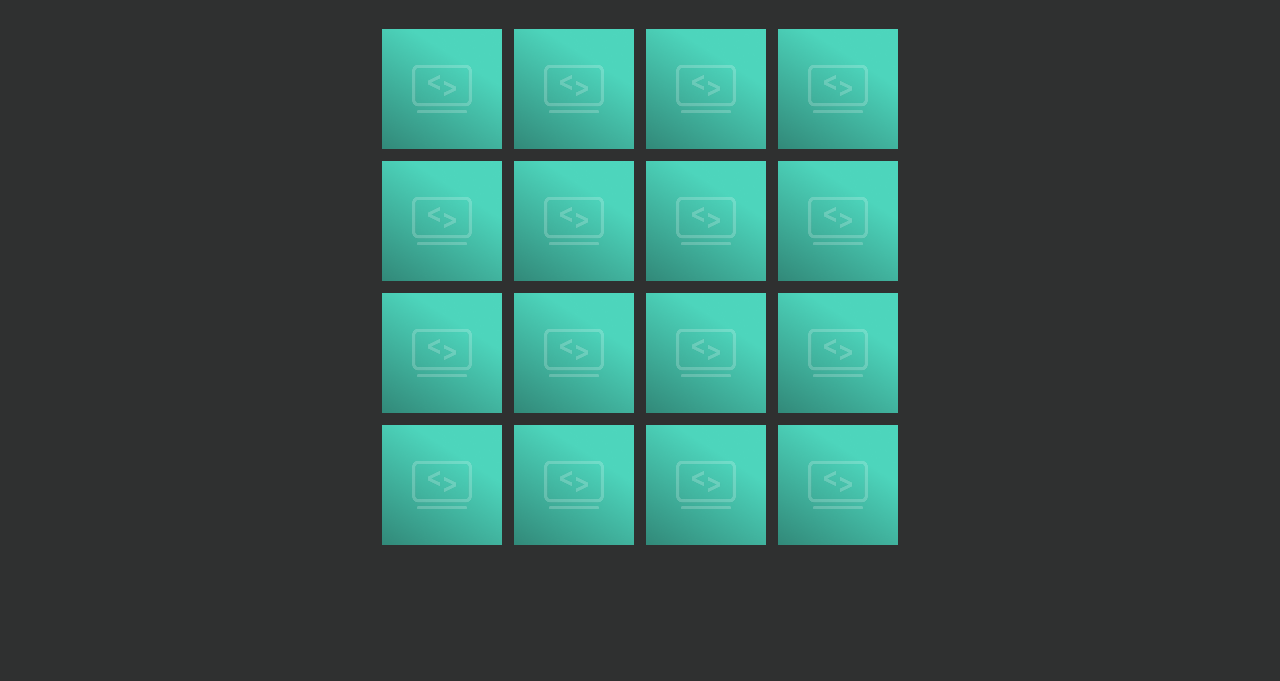
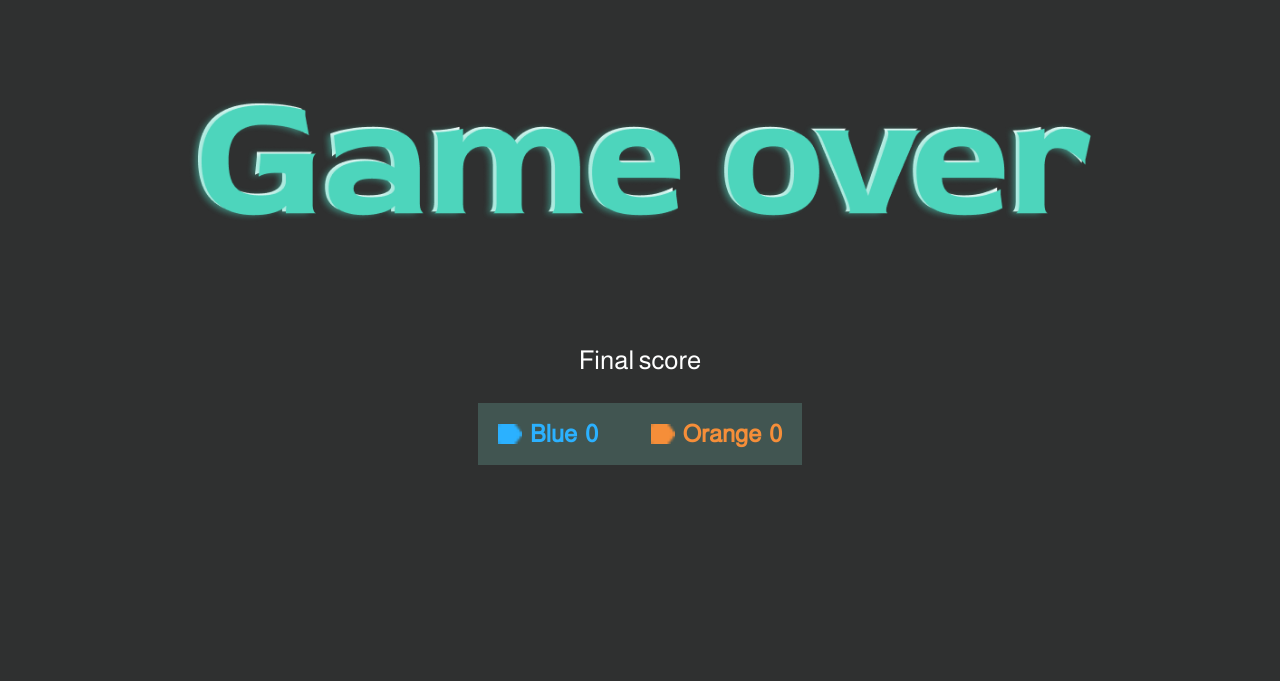
Before and after one commit to Kevin-Developer-B/memoryApp, a website built with Vite: page index.html in a window 1280 px wide. Shown: the part 119-800 px from the top of the page. Built offline with nearby package versions, Linux system fonts and the light colour scheme.

Commit message:
added switch current player and update scoreboard

```diff
--- a/src/main.ts
+++ b/src/main.ts
@@ -2,6 +2,7 @@ import './style/style.scss'
 import { startScreeTemplate } from './templates/startScreenTemplate';
 import { settingScreenTemplate } from './templates/settingScreenTemplate';
 import { gameScreenTemplate } from './templates/gameScreenTemplate';
+import { endScreenTemplate } from './templates/endScreenTemplate';
 import { Game } from './interfaces';
 
 let gameState: Game = {
@@ -9,7 +10,9 @@ let gameState: Game = {
 };
 
 let matchState = {
-    currentPlayer: gameState.playerColor
+    currentPlayer: gameState.playerColor,
+    blueScore: 0,
+    orangeScore: 0
 }
 
 type Card = {
@@ -19,7 +22,7 @@ type Card = {
     isMatched: boolean;
 }
 
-startGame()
+endScreen()
 
 function init() {
     const startScreenRef = document.getElementById('startScreen')!;
@@ -149,17 +152,10 @@ function startGame() {
     if (gameScreenRef) {
         gameScreenRef.innerHTML = gameScreenTemplate();
         applyTheme();
+        resetMatchState()
+        displayScore();
+        displayCurrentPlayer();
     }
-
-
-    let color = document.getElementById('color');
-    if (color && matchState.currentPlayer === "blue") {
-        color.classList.add("blue-label")
-    } else {
-        color?.classList.add("orange-label")
-    }
-
-
 
     let size = gameState.cardSize ?? 16;
     let cards: Card[] = shuffle(createPairs(size));
@@ -222,11 +218,12 @@ function startGame() {
     function checkMatch() {
         if (!firstCard || !secondCard) return;
 
-        const isMatch =
+        const isMatch: boolean =
             firstCard.dataset.value === secondCard.dataset.value;
 
         if (isMatch) {
             disableCards();
+            endTurn(isMatch);
         } else {
             unflipCards();
         }
@@ -235,8 +232,6 @@ function startGame() {
     function disableCards() {
         firstCard?.classList.add("matched");
         secondCard?.classList.add("matched");
-
-        resetBoard();
     }
 
     function unflipCards() {
@@ -245,15 +240,63 @@ function startGame() {
         setTimeout(() => {
             firstCard?.classList.remove("is-flipped");
             secondCard?.classList.remove("is-flipped");
+            endTurn(false)
+        }, 800);
 
-            resetBoard();
-        }, 800);
     }
 
     function resetBoard() {
         firstCard = null;
         secondCard = null;
         lockBoard = false;
+    }
+
+    function endTurn(isMatch: boolean) {
+        if (isMatch === true) {
+            if (matchState.currentPlayer === "blue") {
+                matchState.blueScore++;
+            } else {
+                matchState.orangeScore++
+            }
+            displayScore();
+        } else {
+            matchState.currentPlayer = matchState.currentPlayer === "blue" ? "orange" : "blue" ;
+        }
+        displayCurrentPlayer();
+        resetBoard();
+    }
+
+    function displayCurrentPlayer() {
+        let color = document.getElementById('color');
+        if (!color) return;
+
+        if (matchState.currentPlayer === "blue") {
+            color.classList.add("blue-label");
+            color.classList.remove("orange-label");
+        } else {
+            color?.classList.add("orange-label");
+            color?.classList.remove("blue-label");
+        }
+    }
+
+    function displayScore() {
+        const blueEl = document.getElementById("blueScore");
+        const orangeEl = document.getElementById("orangeScore");
+
+        if (blueEl) {
+            blueEl.textContent = matchState.blueScore.toString();
+        }
+
+        if (orangeEl) {
+            orangeEl.textContent = matchState.orangeScore.toString();
+        }
+    }
+
+    function resetMatchState() {
+        matchState.blueScore = 0;
+        matchState.orangeScore = 0;
+        displayScore();
+        displayCurrentPlayer();
     }
 
     function applyTheme() {
@@ -326,3 +369,10 @@ function startGame() {
             .sort(() => Math.random() - 0.5);
     }
 }
+
+function endScreen() {
+    const endScreenRef = document.getElementById('settingScreen');
+    if (endScreenRef) {
+        endScreenRef.innerHTML = endScreenTemplate();
+    }
+}
--- a/src/style/components/_main.scss
+++ b/src/style/components/_main.scss
@@ -2,3 +2,4 @@
 @forward 'buttons';
 @forward 'startScreenTemplate';
 @forward 'settingScreenTemplate';
+@forward 'endScreenTemplate';
--- /dev/null
+++ b/src/style/components/endScreenTemplate.scss
@@ -0,0 +1,81 @@
+.endScreen {
+    height: 100%;
+    min-height: 100vh;
+    width: 100%;
+    display: flex;
+    align-items: center;
+    justify-content: center;
+    font-family: "RedRose";
+
+    &__box {
+        height: 367px;
+        width: 990px;
+        display: flex;
+        flex-direction: column;
+        align-items: center;
+        justify-content: space-between;
+    }
+}
+
+.gameover-img {
+    background-image: url('../../../public/assets/img/Themes/CodeVibe/game_over-codeVibeTheme.png');
+    height: 125px;
+    width: 990px;
+    background-size: contain;
+    background-repeat: no-repeat;
+    background-position: center;
+}
+
+.score {
+    height: 118PX;
+    width: 324PX;
+    display: flex;
+    flex-direction: column;
+    gap: 30px;
+
+    &__text {
+        font-size: 26px;
+        line-height: 100%;
+        color: #FFFFFF;
+        text-align: center;
+    }
+
+    &__board {
+        height: 62px;
+        width: 100%;
+        padding: 17px 20px;
+        display: flex;
+        justify-content: center;
+        align-items: center;
+        gap: 32px;
+
+        &--bg {
+            background-color: #86E9D633;
+        }
+    }
+}
+
+.player {
+    height: 100%;
+    width: 100%;
+    display: flex;
+    align-items: center;
+    gap: 8px;
+
+    font-size: 24px;
+    font-weight: 700;
+    line-height: 100%;
+
+    &--blue {
+        color: #2BB1FF;
+    }
+
+    &--orange {
+        color: #F58E39;
+    }
+
+    img {
+        height: 20px;
+        width: 24px;
+    }
+}
--- /dev/null
+++ b/src/templates/endScreenTemplate.ts
@@ -0,0 +1,28 @@
+export function endScreenTemplate() {
+    return `
+        <div class="body-box">
+            <div class="container">
+                <div class="endScreen">
+                    <div class="endScreen__box">
+                        <span class="gameover-img"></span>
+                        <div class="score">
+                            <span class="score__text">Final score</span>
+                            <div class="score__board score__board--bg">
+                                <div class="player player--blue">
+                                    <img src="./public/assets/img/label_blue.png" alt="">
+                                    <span>Blue</span>
+                                    <span class="player__text">0</span>
+                                </div>
+                                <div class="player player--orange">
+                                    <img src="./public/assets/img/label_orange.png" alt="">
+                                    <span>Orange</span>
+                                    <span class="player__text">0</span>
+                                </div>
+                            </div>
+                        </div>
+                    </div>
+                </div>
+            </div>
+        </div>
+    `
+}
--- a/src/templates/gameScreenTemplate.ts
+++ b/src/templates/gameScreenTemplate.ts
@@ -8,12 +8,12 @@ export function gameScreenTemplate() {
                             <div class="show__card show__card--blue">
                                 <img src="./public/assets/img/label_blue.png" alt="label-blue">
                                 <span>Blue</span>
-                                <span>0</span>
+                                <span id="blueScore"></span>
                             </div>
                             <div class="show__card show__card--orange">
                                 <img src="./public/assets/img/label_orange.png" alt="label-orange">
                                 <span>Orange</span>
-                                <span>0</span>
+                                <span id="orangeScore"></span>
                             </div>
                         </div>
                         <div class="show__box show__current-player">
```
Also changed, not shown: public/assets/img/Themes/CodeVibe/game_over-codeVibeTheme.png (added).
